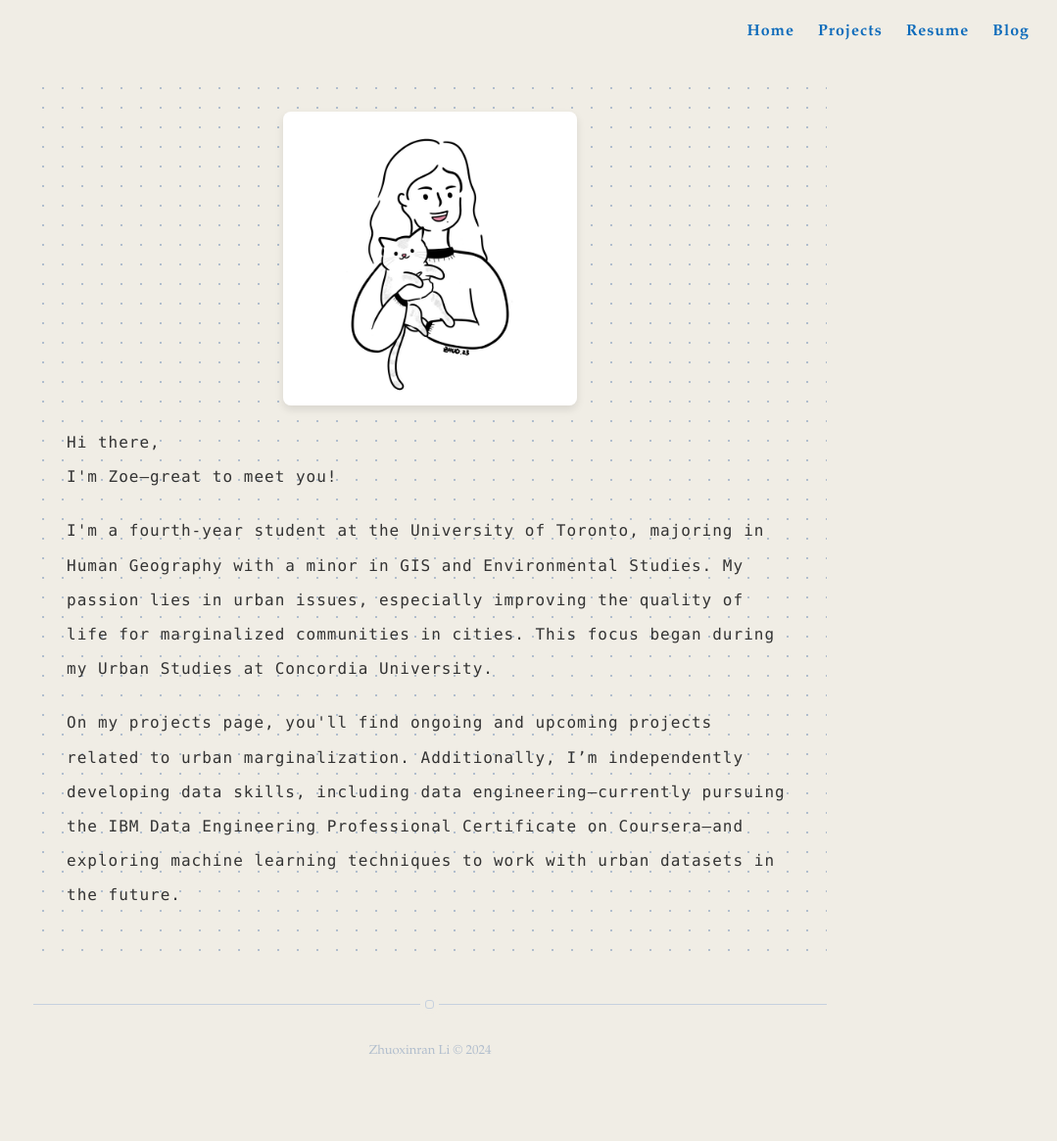
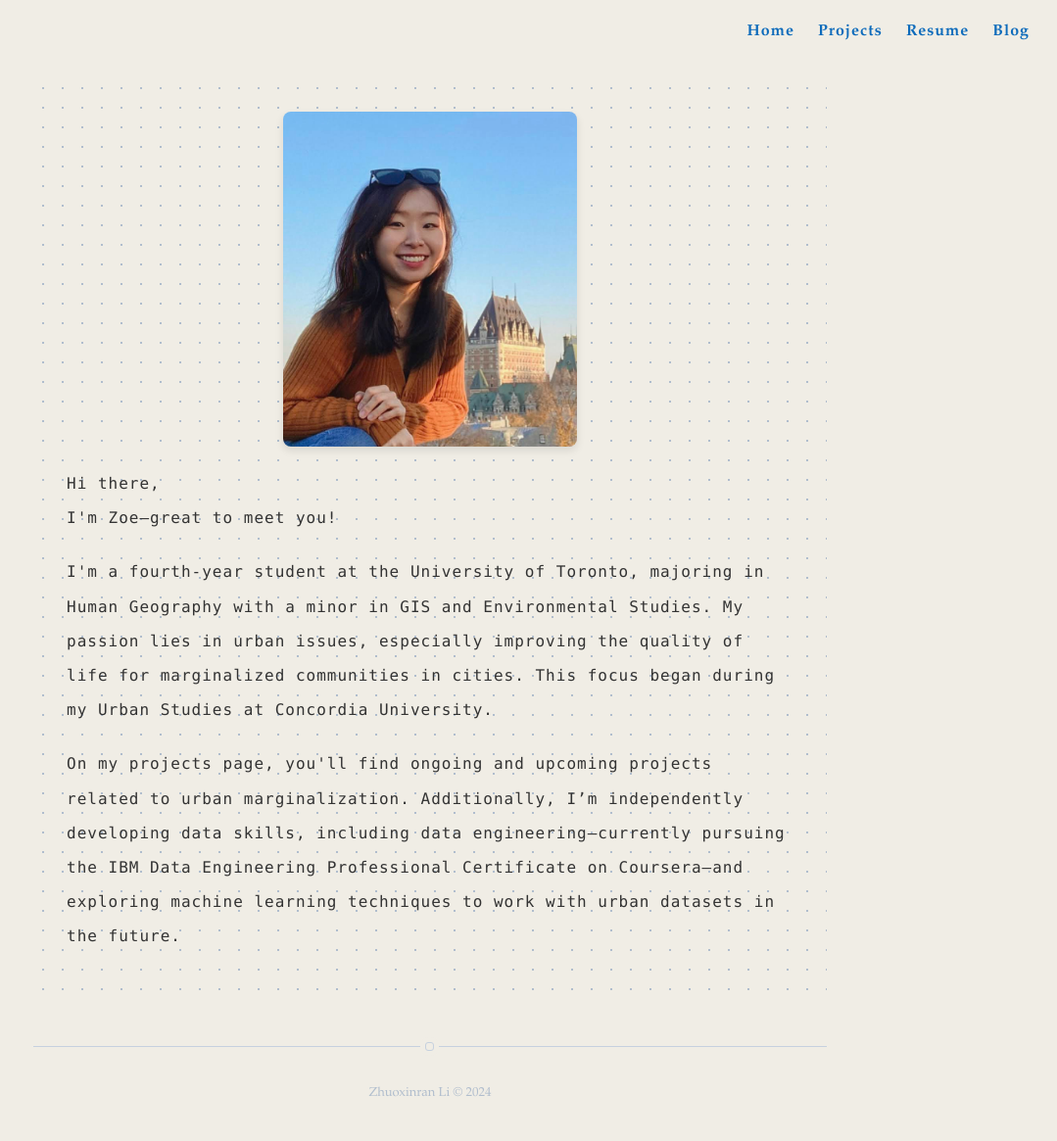
Before and after one commit to zoezxrli/zoezxrli.github.io, a Jekyll site: the page built from about.md, in a window 1280 px wide. Shown: the whole page at 98% size, without its empty margins (201-1280 px from the left). Built offline with Jekyll 4.4.1, drawn with Linux system fonts in a browser that asks for light colours; nearby versions of some CDN libraries; before the commit the page ends 1122 px from its top, so only the background shows below that.

Commit message:
change image

```diff
--- a/about.md
+++ b/about.md
@@ -5,7 +5,7 @@
 ---
 <div class="about-content">  <!-- New wrapper for dot pattern -->
 <!-- New image added at the beginning of the content -->
-<img src="/assets/images/profile.jpg" alt="New Image" class="intro-image">
+<img src="/assets/images/test1.jpg" alt="New Image" class="intro-image">
 
 
 <p>Hi there,<br>
```
